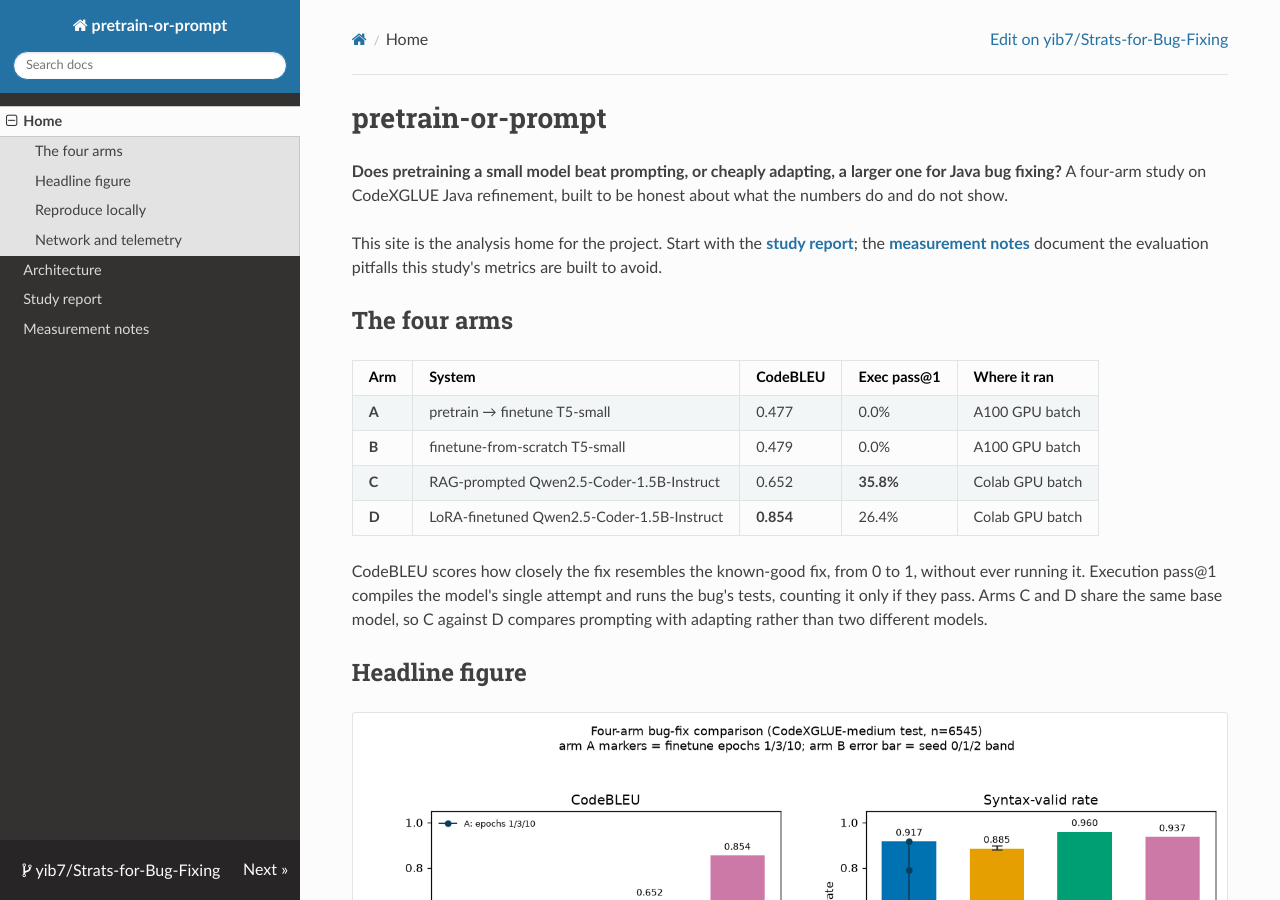
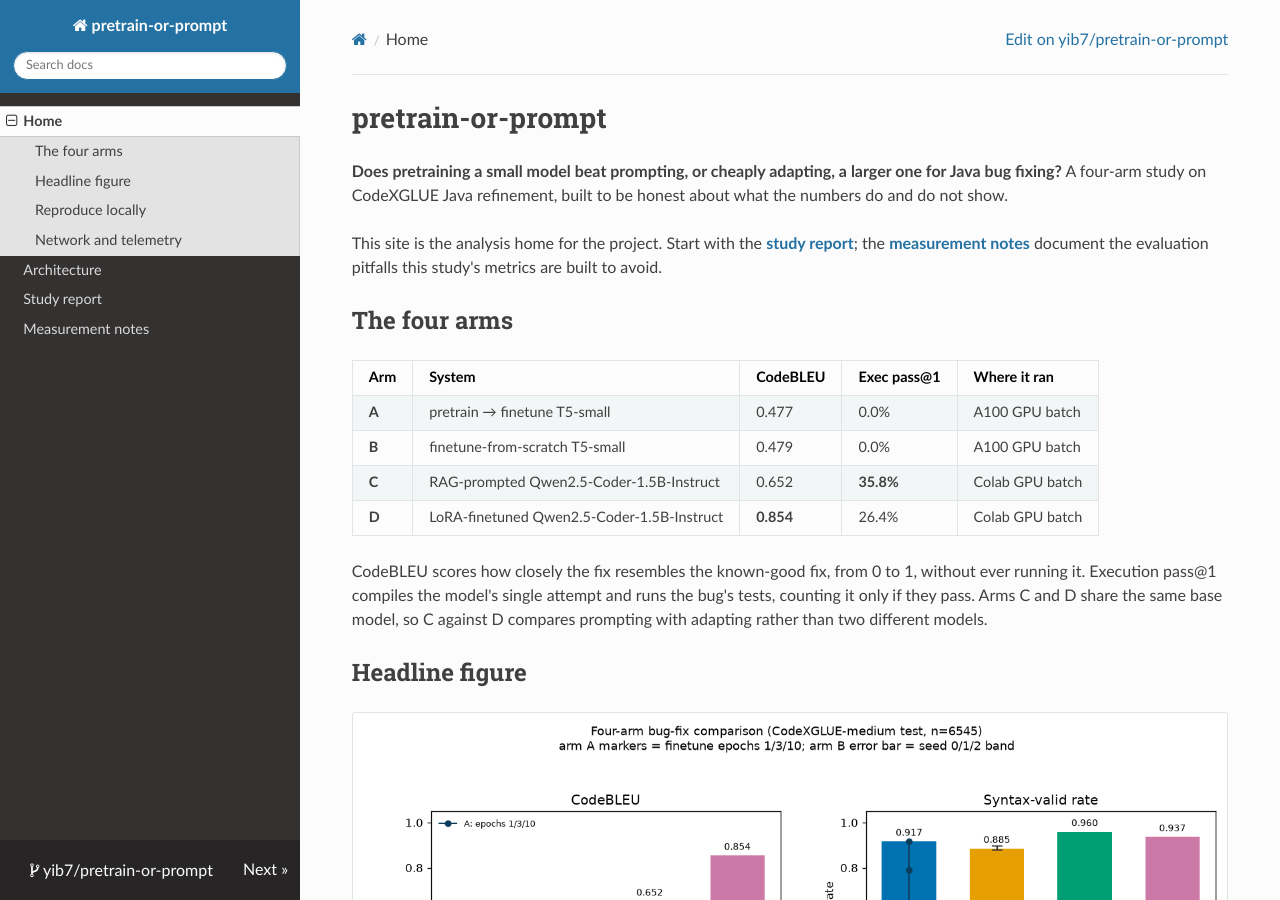
Before and after one commit to yib7/Strats-for-Bug-Fixing, an MkDocs documentation site: the page built from docs/index.md, in a window 1280 px wide and 900 px high. Built offline with MkDocs 1.6.1, drawn with Linux system fonts in a browser that asks for light colours.

Commit message:
rename: repo is now yib7/pretrain-or-prompt on GitHub
The repo has called itself pretrain-or-prompt in its own README title,
docs/index.md, and pyproject.toml description since the greenfield rewrite,
but the GitHub slug was still the old coursework name. Renamed the repo
itself and updated every URL/reference that pointed at the old slug: README
badges and clone instructions, the security-advisory link, mkdocs' site_url/
repo_url/repo_name, the docs.yml comment, test_smoke.py's URL assertion, and
the three Colab notebooks' "clone from" instructions. Left the demo GIF's
recording script and storyboard alone -- their C:\code\... terminal path is
a fictional local folder name for the recording, not a reference to the
actual repo URL, so it doesn't need to change or trigger a GIF re-record.

````diff
--- a/docs/css/extra.css
+++ b/docs/css/extra.css
@@ -101,7 +101,7 @@
 /* --- Sidebar footer bar --------------------------------------------------------------------- */
 
 /* The theme lays this 300px bar out as right-aligned inline spans: the repo link, then
- * "« Previous" and "Next »". `yib7/Strats-for-Bug-Fixing` does not fit in what is left, so on
+ * "« Previous" and "Next »". `yib7/pretrain-or-prompt` does not fit in what is left, so on
  * every page it wraps to three or four lines and spills out of the bar, over the nav above it.
  * Lay the row out as flex instead -- the repo name takes the slack and ellipsises, the page links
  * keep their width. The theme's clearfix pseudo-elements would become stray flex items, so they
--- a/docs/index.md
+++ b/docs/index.md
@@ -49,7 +49,7 @@
 uv run python -m mkdocs build               # build this site into ./site
 ```
 
-The [repository README](https://github.com/yib7/Strats-for-Bug-Fixing) has the step-by-step version,
+The [repository README](https://github.com/yib7/pretrain-or-prompt) has the step-by-step version,
 including how to install `uv`.
 
 ## Network and telemetry
--- a/mkdocs.yml
+++ b/mkdocs.yml
@@ -9,12 +9,12 @@
 # `404.html` against `/` -- so on a project Pages site (served under /<repo>/) every stylesheet,
 # script and icon the 404 page asks for resolves one directory too high and 404s in turn, leaving an
 # unstyled error page. Keep this in step with the Pages deployment.
-site_url: https://yib7.github.io/Strats-for-Bug-Fixing/
+site_url: https://yib7.github.io/pretrain-or-prompt/
 
 # Puts a "GitHub" link in the theme's sidebar, so a reader who arrives on the site can get to the
 # code without having to guess the URL.
-repo_url: https://github.com/yib7/Strats-for-Bug-Fixing
-repo_name: yib7/Strats-for-Bug-Fixing
+repo_url: https://github.com/yib7/pretrain-or-prompt
+repo_name: yib7/pretrain-or-prompt
 
 # Setting `repo_url` also puts an "Edit on ..." link at the top of every page, and mkdocs builds
 # that link from `edit/master/docs/` unless told otherwise. This repository's only branch is
````
Also changed, not shown: README.md (+6 -6 lines), SECURITY.md (+1 -1 lines), 5 other files.
